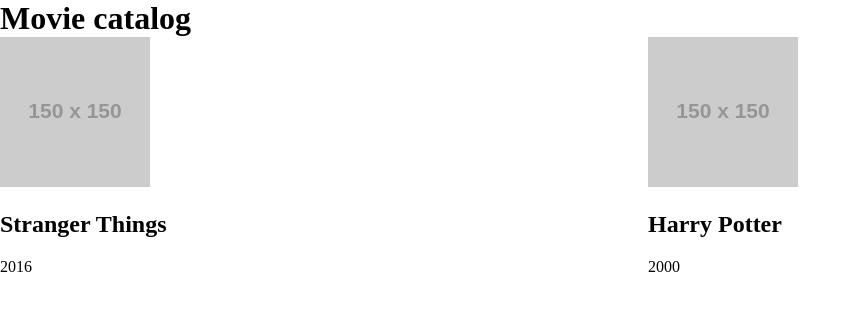
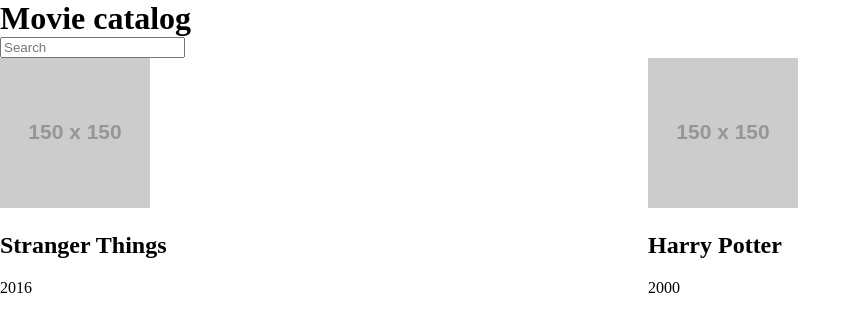
Before and after one commit to FoxyRaspberry/movie-catalog, an Angular app: page / in a window 1280 px wide. Shown: the top 332 px of the page, without its empty margins (0-861 px from the left). Built offline with nearby package versions, Linux system fonts and the light colour scheme.

Commit message:
feat: implement the filtering

```diff
--- a/src/app/movies/movies-section/movies-section.component.html
+++ b/src/app/movies/movies-section/movies-section.component.html
@@ -1,2 +1,8 @@
 <h1 class="app-title">Movie catalog</h1>
+<input
+  class="app-search"
+  [attr.placeholder]="searchPlaceholder"
+  [(ngModel)]="searchValue"
+  (ngModelChange)="searchModelChangeHandler($event)"
+>
 <app-movies-list [list]="movies()" />
--- a/src/app/movies/movies-section/movies-section.component.ts
+++ b/src/app/movies/movies-section/movies-section.component.ts
@@ -1,29 +1,47 @@
 import { ChangeDetectionStrategy, Component, DestroyRef, inject, signal, type OnInit } from '@angular/core';
+import { takeUntilDestroyed } from '@angular/core/rxjs-interop';
+import { FormsModule } from '@angular/forms';
+import { first } from 'rxjs';
+import { MoviesListComponent } from "../movies-list/movies-list.component";
 import { MoviesService } from '../movies.service';
-import { takeUntilDestroyed } from '@angular/core/rxjs-interop';
 import type { Movies } from '../movies.type';
-import { MoviesListComponent } from "../movies-list/movies-list.component";
 
 @Component({
   changeDetection: ChangeDetectionStrategy.OnPush,
   selector: 'app-movies-section',
   standalone: true,
-  imports: [MoviesListComponent],
+  imports: [
+    FormsModule,
+    MoviesListComponent,
+  ],
   templateUrl: './movies-section.component.html',
   styleUrl: './movies-section.component.css',
 })
 export class MoviesSectionComponent implements OnInit {
-  readonly #destroyRef = inject(DestroyRef)
-  readonly #moviesService = inject(MoviesService)
+  readonly #destroyRef = inject(DestroyRef);
+  readonly #moviesService = inject(MoviesService);
 
-  protected readonly movies = signal<Movies>([])
+  protected readonly movies = signal<Movies>([]);
+
+  protected searchPlaceholder = 'Search';
+  protected searchValue = '';
 
   public ngOnInit(): void {
-    this.#moviesService.getList()
+    this.#moviesService.getList(this.searchValue)
       .pipe(takeUntilDestroyed(this.#destroyRef))
       .subscribe((movies: Movies): void => {
-        console.table(movies)
         this.movies.set(movies);
-      })
+      });
+  }
+
+  protected searchModelChangeHandler(searchValue: string): void {
+    this.#moviesService.getList(searchValue)
+      .pipe(
+        first(),
+        takeUntilDestroyed(this.#destroyRef),
+      )
+      .subscribe((movies: Movies): void => {
+        this.movies.set(movies);
+      });
   }
 }
--- a/src/app/movies/movies.service.ts
+++ b/src/app/movies/movies.service.ts
@@ -1,15 +1,20 @@
 import { Injectable } from '@angular/core';
 import { delay, of, type Observable } from 'rxjs';
-import type { Movies } from './movies.type';
+import type { Movie, Movies } from './movies.type';
 
 @Injectable({
-  providedIn: 'root'
+  providedIn: 'root',
 })
 export class MoviesService {
   constructor() {}
 
-  public getList(): Observable<Movies> {
-    return of(movies).pipe(delay(500));
+  public getList(titleFilter: string): Observable<Movies> {
+    const titleFilterPrepared = titleFilter.toLocaleLowerCase();
+    const result = movies.filter((movie: Movie): boolean => {
+      return movie.title.toLocaleLowerCase().includes(titleFilterPrepared);
+    });
+
+    return of(result).pipe(delay(500));
   }
 }
 
```
